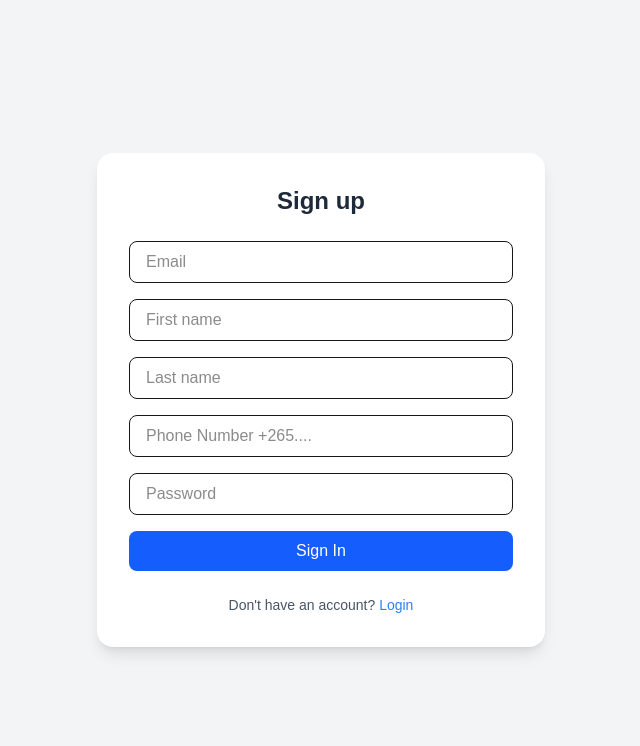
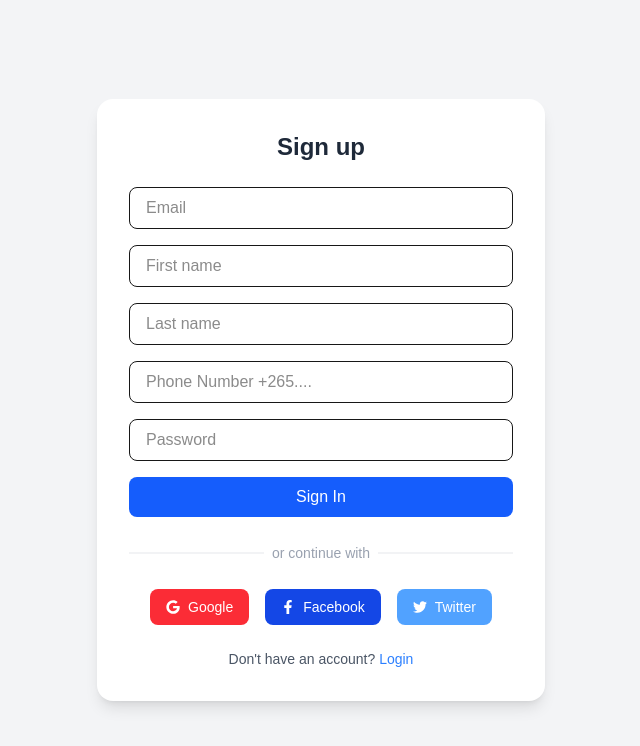
Before and after one commit to prow57/i-watch-malawi, a Next.js app: page /users/authentication/signup in a window 1280 px wide. Shown: the top 746 px of the page, without its empty margins (319-959 px from the left). Built offline with nearby package versions, Linux system fonts and the light colour scheme.

Commit message:
social media auth options

```diff
--- a/package.json
+++ b/package.json
@@ -13,7 +13,8 @@
     "lucide-react": "^0.484.0",
     "next": "^15.2.3",
     "react": "^19.0.0",
-    "react-dom": "^19.0.0"
+    "react-dom": "^19.0.0",
+    "react-icons": "^5.5.0"
   },
   "devDependencies": {
     "@eslint/eslintrc": "^3",
--- a/src/app/users/authentication/signin/page.tsx
+++ b/src/app/users/authentication/signin/page.tsx
@@ -1,6 +1,7 @@
 "use client";
 import React from "react";
 import Link from "next/link";
+import { FaGoogle, FaFacebookF, FaTwitter } from "react-icons/fa";
 
 const LoginPage: React.FC = () => {
   return (
@@ -9,6 +10,7 @@ const LoginPage: React.FC = () => {
         <h2 className="text-2xl font-bold text-center text-gray-800">
           Sign In
         </h2>
+
         <form className="space-y-4">
           <input
             type="email"
@@ -29,10 +31,33 @@ const LoginPage: React.FC = () => {
             Sign In
           </button>
         </form>
+
+        <div className="relative text-center">
+          <span className="text-gray-400 text-sm bg-white px-2 z-10 relative">
+            or continue with
+          </span>
+          <div className="absolute left-0 top-1/2 w-full h-px bg-gray-200 -z-0 transform -translate-y-1/2" />
+        </div>
+
+        <div className="flex justify-center gap-4">
+          <button className="flex items-center gap-2 px-4 py-2 text-sm font-medium text-white bg-red-500 rounded-lg hover:bg-red-600">
+            <FaGoogle />
+            Google
+          </button>
+          <button className="flex items-center gap-2 px-4 py-2 text-sm font-medium text-white bg-blue-700 rounded-lg hover:bg-blue-800">
+            <FaFacebookF />
+            Facebook
+          </button>
+          <button className="flex items-center gap-2 px-4 py-2 text-sm font-medium text-white bg-blue-400 rounded-lg hover:bg-blue-500">
+            <FaTwitter />
+            Twitter
+          </button>
+        </div>
+
         <p className="text-sm text-center text-gray-600">
           Don't have an account?{" "}
           <Link
-            href="/signup"
+            href="/users/authentication/signup"
             className="text-blue-500 hover:underline"
           >
             Sign Up
--- a/src/app/users/authentication/signup/page.tsx
+++ b/src/app/users/authentication/signup/page.tsx
@@ -1,6 +1,7 @@
 "use client";
 import React from "react";
 import Link from "next/link";
+import { FaGoogle, FaFacebookF, FaTwitter } from "react-icons/fa";
 
 const SignupPage: React.FC = () => {
   return (
@@ -47,10 +48,31 @@ const SignupPage: React.FC = () => {
             Sign In
           </button>
         </form>
+        <div className="relative text-center">
+            <span className="text-gray-400 text-sm bg-white px-2 z-10 relative">
+                or continue with
+            </span>
+            <div className="absolute left-0 top-1/2 w-full h-px bg-gray-200 -z-0 transform -translate-y-1/2" />
+            </div>
+
+            <div className="flex justify-center gap-4">
+              <button className="flex items-center gap-2 px-4 py-2 text-sm font-medium text-white bg-red-500 rounded-lg hover:bg-red-600">
+                <FaGoogle />
+                    Google
+                  </button>
+                  <button className="flex items-center gap-2 px-4 py-2 text-sm font-medium text-white bg-blue-700 rounded-lg hover:bg-blue-800">
+                    <FaFacebookF />
+                    Facebook
+                  </button>
+          <button className="flex items-center gap-2 px-4 py-2 text-sm font-medium text-white bg-blue-400 rounded-lg hover:bg-blue-500">
+                    <FaTwitter />
+                    Twitter
+            </button>
+        </div>
         <p className="text-sm text-center text-gray-600">
           Don't have an account?{" "}
           <Link
-            href="/signin"
+            href="/users/authentication/signin"
             className="text-blue-500 hover:underline"
           >
             Login
```
Also changed, not shown: 1 other file (tests, documents, lock files or other folders).
